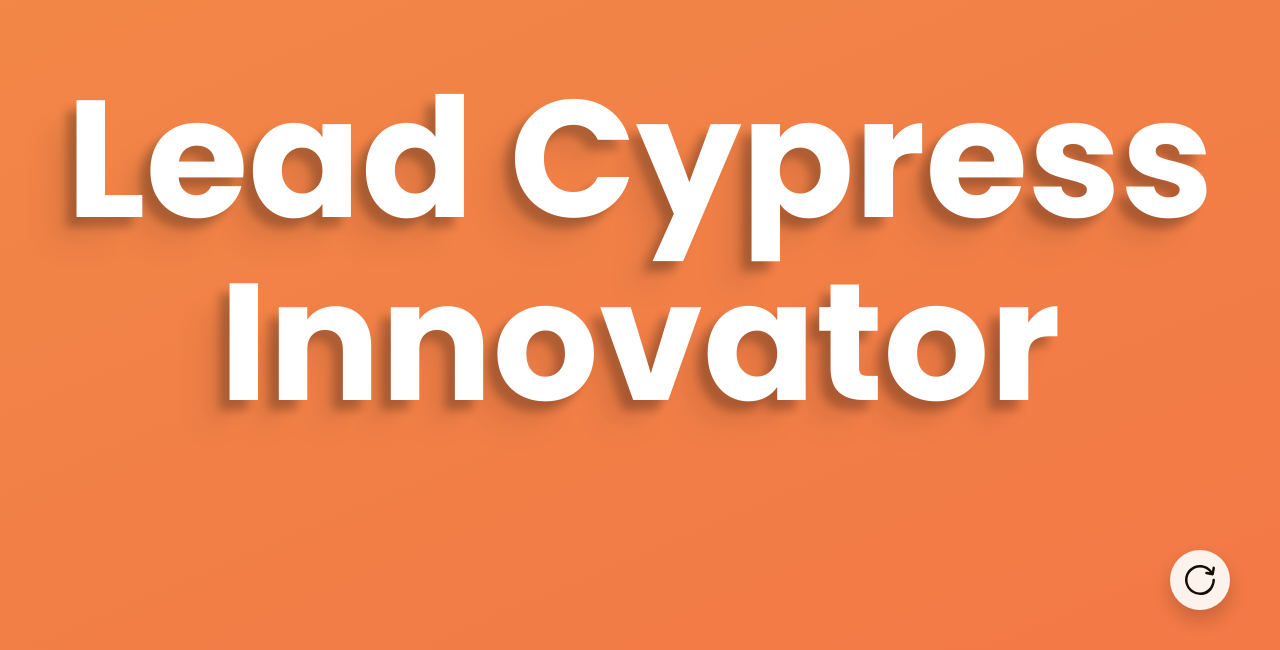
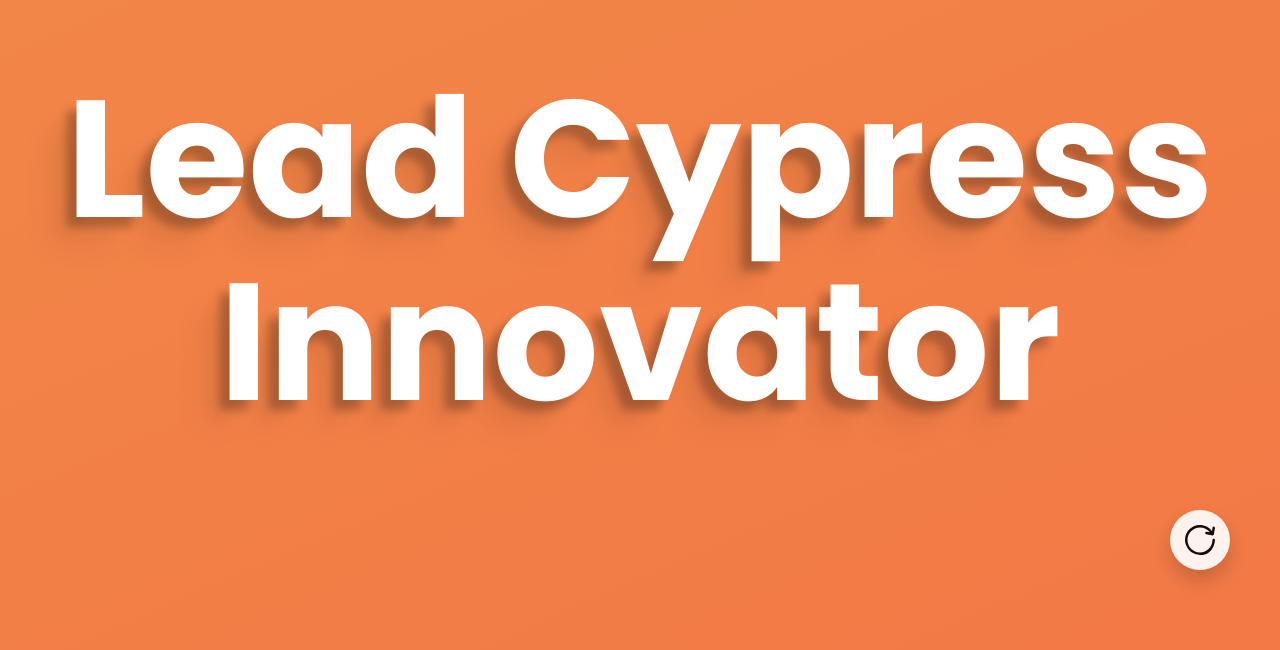
Before and after one commit to danhernandez/random-front-end-job-title, a website built with Parcel: page index.html in a window 1280 px wide. Shown: the part 150-800 px from the top of the page. Built offline with nearby package versions, Linux system fonts and the light colour scheme.

Commit message:
Update index.css

```diff
--- a/css/index.css
+++ b/css/index.css
@@ -64,7 +64,7 @@ body {
 
 .button {
   position: absolute;
-  bottom: 5%;
+  bottom: 10%;
   right: 50px;
   line-height: 1;
   background-color: white;
```
